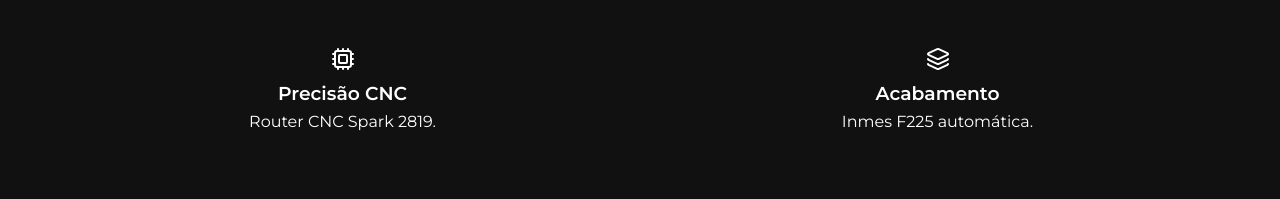
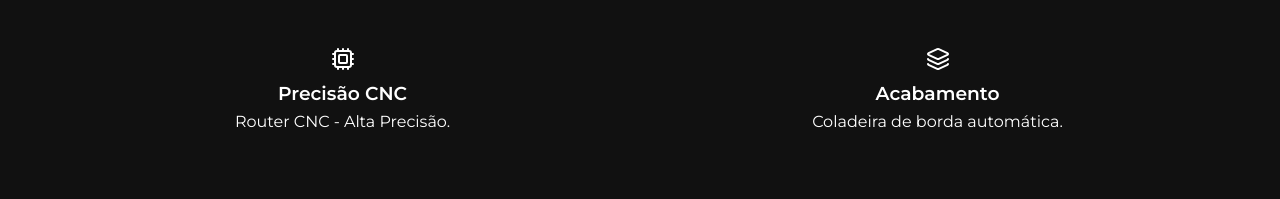
Before and after one commit to gamamoveisplanejados/site-gama-moveis-teste, a plain HTML site: page index.html in a window 1280 px wide. Shown: the part 2719-2918 px from the top of the page. Drawn offline with nearby package versions, Linux system fonts and the light colour scheme.

```diff
--- a/index.html
+++ b/index.html
@@ -91,8 +91,8 @@
             <span class="subtitle">Engenharia</span>
             <h2>Processo Tecnológico</h2>
             <div class="tech-grid">
-                <div class="tech-item"><i data-lucide="cpu"></i><h3>Precisão CNC</h3><p>Router CNC Spark 2819.</p></div>
-                <div class="tech-item"><i data-lucide="layers"></i><h3>Acabamento</h3><p>Inmes F225 automática.</p></div>
+                <div class="tech-item"><i data-lucide="cpu"></i><h3>Precisão CNC</h3><p>Router CNC - Alta Precisão.</p></div>
+                <div class="tech-item"><i data-lucide="layers"></i><h3>Acabamento</h3><p>Coladeira de borda automática.</p></div>
             </div>
         </div>
     </section>
```
